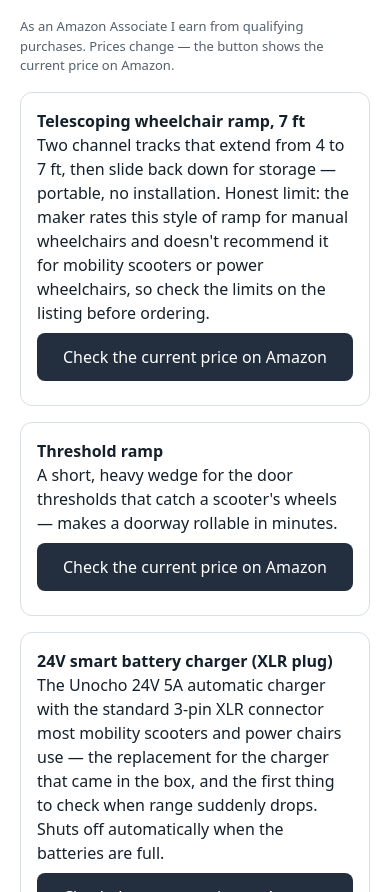
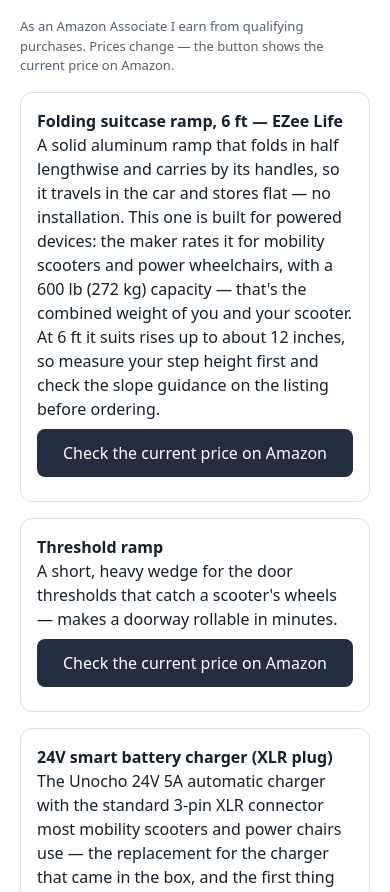
Before and after one commit to inthe6production/inthe6production.github.io, a plain HTML site: page scooter.html in a window 390 px wide. Shown: the part 2251-3143 px from the top of the page. Drawn offline with Linux system fonts and the light colour scheme.

Commit message:
Scooter page slot 1: swap KOLOTOOL telescoping ramp (not rated for scooters) for EZee Life EZ6R folding suitcase ramp (600 lb, rated for mobility scooters/power chairs)

```diff
--- a/scooter.html
+++ b/scooter.html
@@ -92,7 +92,7 @@ nav.top{font-size:14px;margin-bottom:6px}
 
 <h2>Getting your scooter where it needs to go</h2>
 <p class="small">As an Amazon Associate I earn from qualifying purchases. Prices change — the button shows the current price on Amazon.</p>
-<div class="card"><strong>Telescoping wheelchair ramp, 7 ft</strong><br>Two channel tracks that extend from 4 to 7 ft, then slide back down for storage — portable, no installation. Honest limit: the maker rates this style of ramp for manual wheelchairs and doesn't recommend it for mobility scooters or power wheelchairs, so check the limits on the listing before ordering.<a class="btn" href="https://www.amazon.ca/dp/B0FR8S9SHT?tag=inthesixprodu-20" data-slot="scooter-1">Check the current price on Amazon</a></div>
+<div class="card"><strong>Folding suitcase ramp, 6 ft — EZee Life</strong><br>A solid aluminum ramp that folds in half lengthwise and carries by its handles, so it travels in the car and stores flat — no installation. This one is built for powered devices: the maker rates it for mobility scooters and power wheelchairs, with a 600 lb (272 kg) capacity — that's the combined weight of you and your scooter. At 6 ft it suits rises up to about 12 inches, so measure your step height first and check the slope guidance on the listing before ordering.<a class="btn" href="https://www.amazon.ca/dp/B07BQ5DQDM?tag=inthesixprodu-20" data-slot="scooter-1">Check the current price on Amazon</a></div>
 <div class="card"><strong>Threshold ramp</strong><br>A short, heavy wedge for the door thresholds that catch a scooter's wheels — makes a doorway rollable in minutes.<a class="btn" href="https://www.amazon.ca/dp/B0F1KCPCMM?tag=inthesixprodu-20" data-slot="scooter-2">Check the current price on Amazon</a></div>
 <div class="card"><strong>24V smart battery charger (XLR plug)</strong><br>The Unocho 24V 5A automatic charger with the standard 3-pin XLR connector most mobility scooters and power chairs use — the replacement for the charger that came in the box, and the first thing to check when range suddenly drops. Shuts off automatically when the batteries are full.<a class="btn" href="https://www.amazon.ca/dp/B0757NDBJC?tag=inthesixprodu-20" data-slot="scooter-3">Check the current price on Amazon</a></div>
 <div class="card"><strong>Replacement scooter battery — Mighty Max ML22-12 (12V 22Ah)</strong><br>When the calculator says your real range has collapsed and the batteries are a few years old, this is the fix: a sealed lead-acid AGM battery in one of the most common scooter sizes. Most scooters run two 12V batteries wired together for 24V, so most people replace them as a pair — check the size printed on your current batteries first.<a class="btn" href="https://www.amazon.ca/dp/B00K8V2NM4?tag=inthesixprodu-20" data-slot="scooter-4">Check the current price on Amazon</a></div>
```
